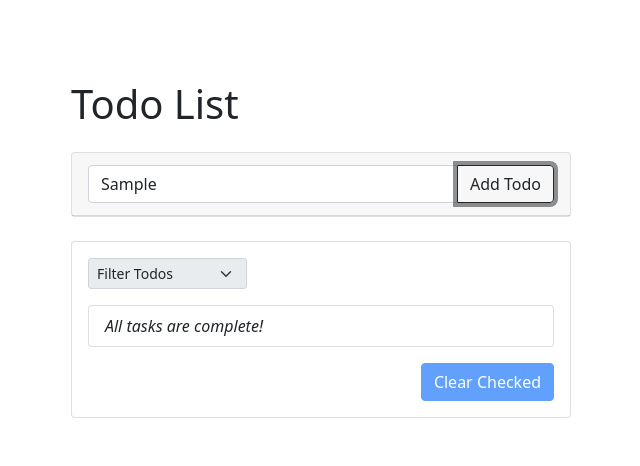
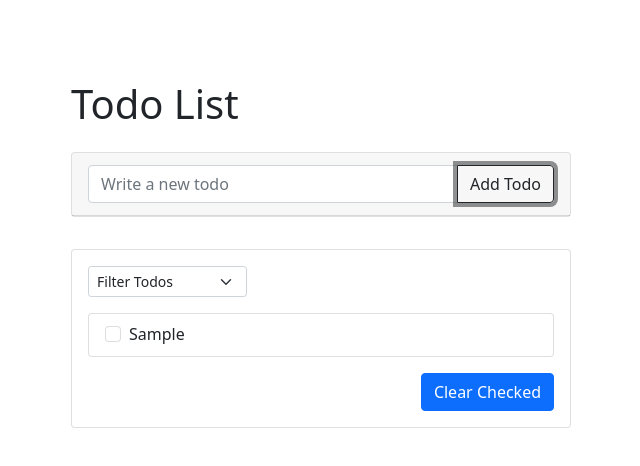
Before and after one commit to MichaelFarquhar/recoil-bootstrap-todo, a React (Create React App) app: page / in a window 1280 px wide. Both pictures are taken after typing "Sample" into the empty fields and a click on the button "Add Todo". Shown: the top 466 px of the page, without its empty margins (319-959 px from the left). Built offline with nearby package versions, Linux system fonts and the light colour scheme.

Commit message:
Add functionality for adding a new todo

```diff
--- a/src/components/Todo.js
+++ b/src/components/Todo.js
@@ -1,3 +1,4 @@
+import { useState } from 'react';
 import { Col, Button, Stack, InputGroup, FormControl, Card } from 'react-bootstrap';
 import { useRecoilState } from 'recoil';
 import { todoListState } from '../state/todos';
@@ -5,7 +6,25 @@ import { TodoFilter } from './TodoFilter';
 import TodoList from './TodoList';
 
 export const Todo = () => {
+    const [todoInput, setTodoInput] = useState('');
     const [todoList, setTodoList] = useRecoilState(todoListState);
+
+    const onChange = (e) => {
+        const value = e.target.value;
+        setTodoInput(value);
+    };
+
+    const addTodo = () => {
+        setTodoList((oldTodo) => [
+            ...oldTodo,
+            {
+                task: todoInput,
+                isComplete: false,
+            },
+        ]);
+        setTodoInput('');
+    };
+
     return (
         <Stack gap={3}>
             <Col>
@@ -18,14 +37,20 @@ export const Todo = () => {
                             placeholder="Write a new todo"
                             aria-label="Write a new todo"
                             aria-describedby="add-todo"
+                            onChange={(e) => onChange(e)}
+                            value={todoInput}
                         />
-                        <Button variant="outline-dark" id="add-todo">
+                        <Button
+                            variant="outline-dark"
+                            id="add-todo"
+                            onClick={() => addTodo()}
+                        >
                             Add Todo
                         </Button>
                     </InputGroup>
                 </Card.Header>
             </Card>
-            <Card className="mt-2">
+            <Card className="mt-3">
                 <Card.Body>
                     <TodoFilter />
                     <TodoList />
@@ -34,7 +59,7 @@ export const Todo = () => {
                             className="mt-3"
                             variant="primary"
                             id="clear-checked"
-                            disabled={todoList.length == 0}
+                            disabled={todoList.length === 0}
                         >
                             Clear Checked
                         </Button>
--- a/src/components/TodoFilter.js
+++ b/src/components/TodoFilter.js
@@ -9,7 +9,7 @@ export const TodoFilter = () => {
             className="d-flex mb-3"
             size={'sm'}
             style={{ width: 'fit-content' }}
-            disabled={todoList.length == 0}
+            disabled={todoList.length === 0}
         >
             <option>Filter Todos</option>
             <option value="1">Show All</option>
--- a/src/components/TodoList.js
+++ b/src/components/TodoList.js
@@ -1,4 +1,4 @@
-import { ListGroup } from 'react-bootstrap';
+import { FormCheck, ListGroup } from 'react-bootstrap';
 import { useRecoilValue } from 'recoil';
 import { todoListState } from '../state/todos';
 
@@ -7,11 +7,9 @@ const TodoList = () => {
     return (
         <div>
             <ListGroup>
-                {todoList.length == 0 ? (
+                {todoList.length === 0 ? (
                     <ListGroup.Item>
-                        <span style={{ fontStyle: 'italic' }}>
-                            All tasks are complete!
-                        </span>
+                        <span style={{ fontStyle: 'italic' }}>No tasks to list.</span>
                     </ListGroup.Item>
                 ) : (
                     todoList.map((todo, index) => (
@@ -20,7 +18,16 @@ const TodoList = () => {
                             action
                             onClick={() => console.log('cicked: ' + index)}
                         >
-                            {todo.task}
+                            <div className="d-flex">
+                                <FormCheck
+                                    type="checkbox"
+                                    id="default-checkbox"
+                                    label={``}
+                                    disabled
+                                    checked={todo.isComplete}
+                                />
+                                <div>{todo.task}</div>
+                            </div>
                         </ListGroup.Item>
                     ))
                 )}
```
